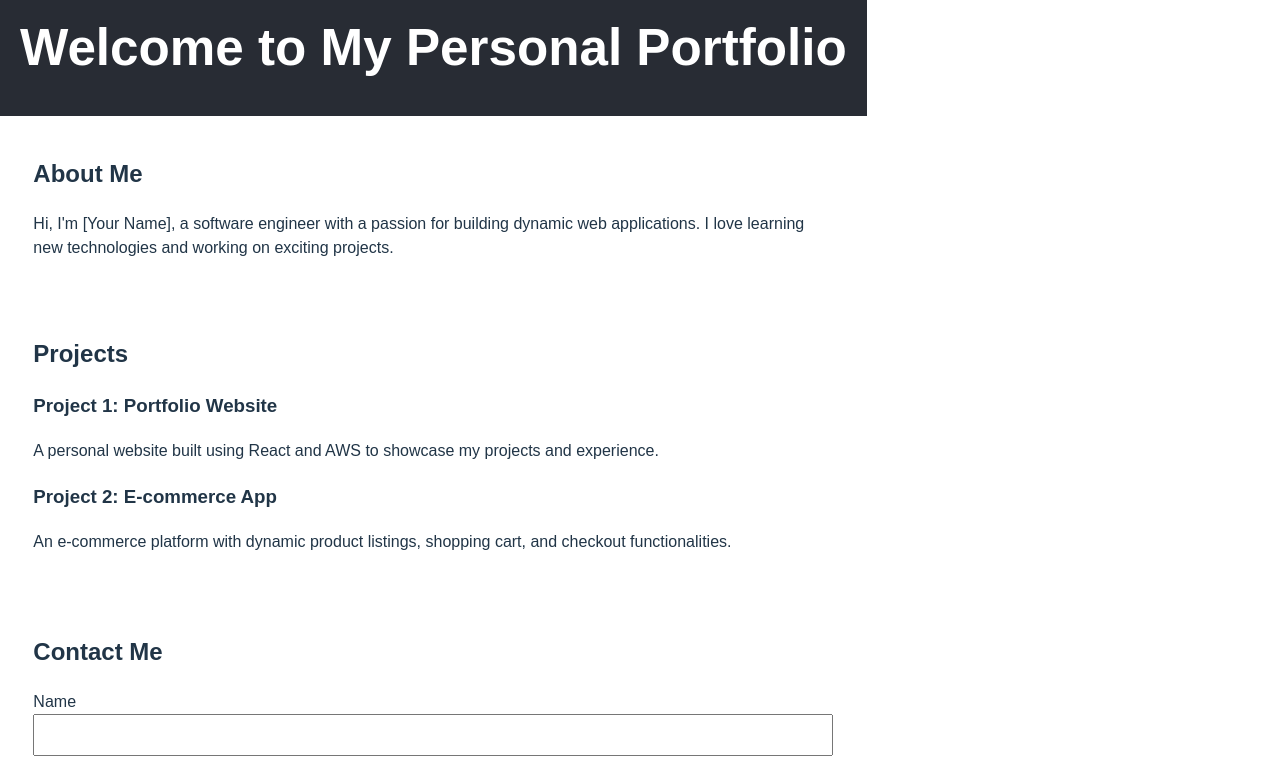
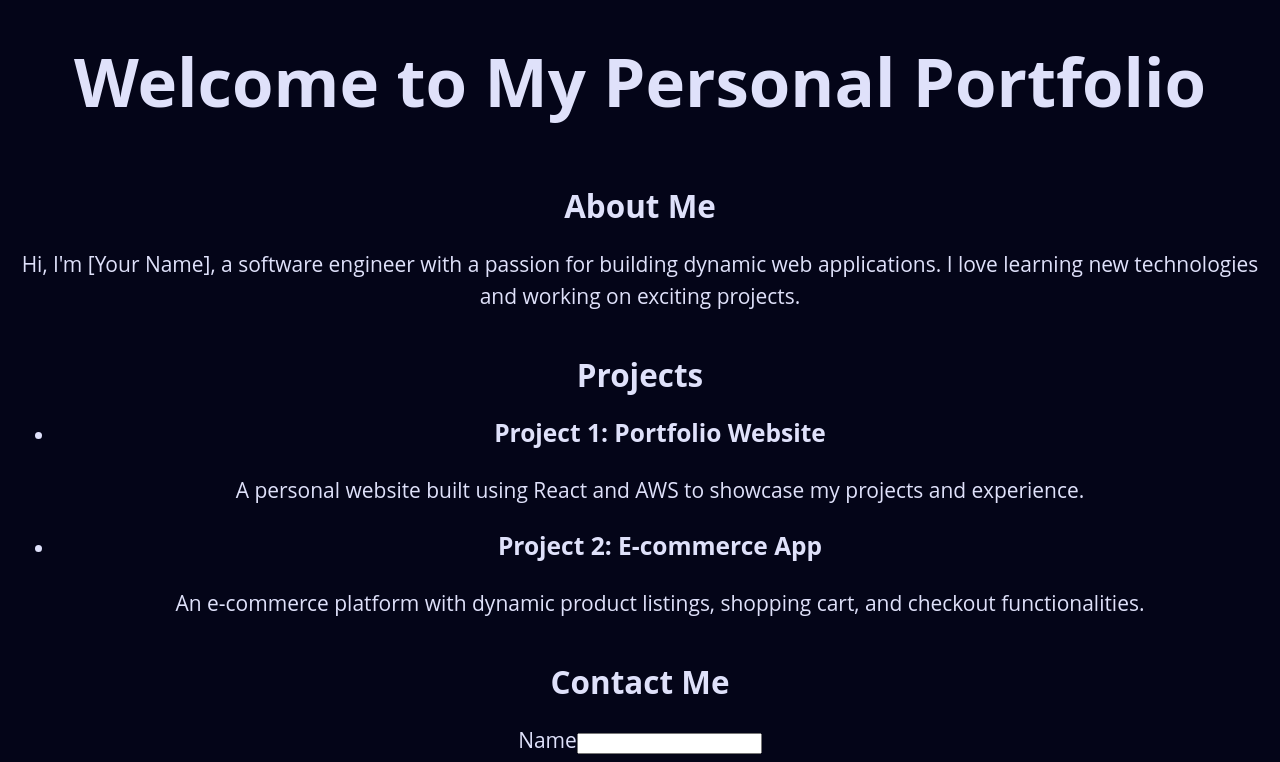
Before and after one commit to MINTYoo/CS446_FinalProject, a React (Vite) app: page / in a window 1280 px wide. Shown: the top 762 px of the page. Built offline with nearby package versions, Linux system fonts and the light colour scheme.

Commit message:
Adding color palette and content-grid css.

```diff
--- a/src/App.css
+++ b/src/App.css
@@ -1,66 +1,75 @@
-body {
-  font-family: Arial, sans-serif;
-  margin: 0;
-  padding: 0;
+:root {
+  /* Color Variables */
+  --text: #dfe1fa;
+  --background: #040518;
+  --primary: #7e80eb;
+  --secondary: #911774;
+  --accent: #dc2356;
+
+  /* Font Variables */
+  --font-primary: "Open Sans", sans-serif;
+  --font-secondary: "Satoshi", sans-serif;
+  --font-backup: system-ui;
+
+  /* Font Sizing */
+  --fs-300: clamp(0.94rem, calc(0.92rem + 0.08vw), 0.98rem);
+  --fs-400: clamp(1.13rem, calc(1.06rem + 0.33vw), 1.31rem);
+  --fs-500: clamp(1.35rem, calc(1.21rem + 0.69vw), 1.75rem);
+  --fs-600: clamp(1.62rem, calc(1.37rem + 1.24vw), 2.33rem);
+  --fs-700: clamp(1.94rem, calc(1.54rem + 2.03vw), 3.11rem);
+  --fs-800: clamp(2.33rem, calc(1.7rem + 3.15vw), 4.14rem);
+  --fs-900: clamp(2.8rem, calc(1.85rem + 4.74vw), 5.52rem);
 }
 
-header {
-  background-color: #282c34;
-  color: white;
-  padding: 20px;
+body {
+  width: 100%;
+  line-height: 2rem;
   text-align: center;
+  color: var(--text);
+  background-color: var(--background);
+  font-family: var(--font-primary), var(--font-secondary), var(--font-backup);
+  font-size: var(--fs-400);
 }
 
-.section {
-  padding: 20px;
-  margin: 20px auto;
-  max-width: 800px;
-}
-
-h1,
-h2 {
-  margin: 0 0 20px 0;
-}
-
-ul {
-  list-style-type: none;
-  padding: 0;
-}
-
-ul li {
-  margin-bottom: 20px;
-}
-
-form {
-  display: flex;
-  flex-direction: column;
-}
-
-form div {
-  margin-bottom: 15px;
-}
-
-form label {
-  margin-bottom: 5px;
-}
-
-form input,
-form textarea {
-  padding: 10px;
-  font-size: 1rem;
-  width: 100%;
+.App * {
   box-sizing: border-box;
 }
 
-form button {
-  padding: 10px;
-  background-color: #61dafb;
-  border: none;
-  font-size: 1rem;
-  cursor: pointer;
-  transition: background-color 0.3s;
+.content-grid {
+  --padding-inline: 1rem;
+  --content-max-width: 1400px;
+  --breakout-max-width: 1800px;
+
+  --breakout-size: calc(
+    (var(--breakout-max-width) - var(--content-max-width)) / 2
+  );
+
+  display: grid !important;
+  grid-template-columns:
+    [full-width-start] minmax(var(--padding-inline), 1fr)
+    [breakout-start] minmax(0, var(--breakout-size))
+    [content-start] min(
+      100% - (var(--padding-inline) * 2),
+      var(--content-max-width)
+    )
+    [content-end]
+    minmax(0, var(--breakout-size)) [breakout-end]
+    minmax(var(--padding-inline), 1fr) [full-width-end];
 }
 
-form button:hover {
-  background-color: #21a1f1;
+.content-grid > :not(.breakout, .full-width),
+.full-width > :not(.breakout, .full-width) {
+  grid-column: content;
 }
+
+.content-grid > .breakout {
+  grid-column: breakout;
+}
+
+.content-grid > .full-width {
+  grid-column: full-width;
+  /* Taken out because it would not allow flexbox */
+  /* display: grid; */
+  /* Taken out because woud only apply to bg */
+  /* grid-template-columns: inherit; */
+}
--- a/src/App.jsx
+++ b/src/App.jsx
@@ -55,7 +55,7 @@ function App() {
   };
 
   return (
-    <div className="App">
+    <div className="App content-grid">
       <header>
         <h1>Welcome to My Personal Portfolio</h1>
       </header>
```
